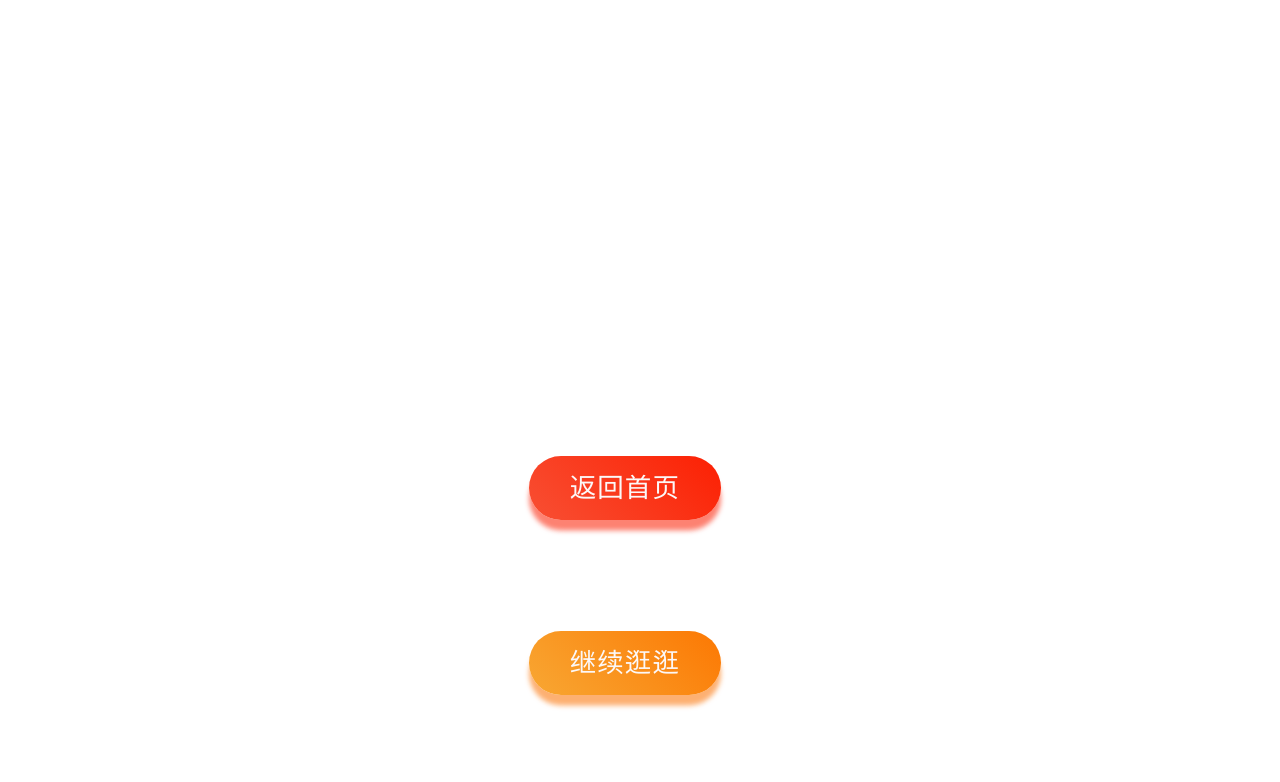
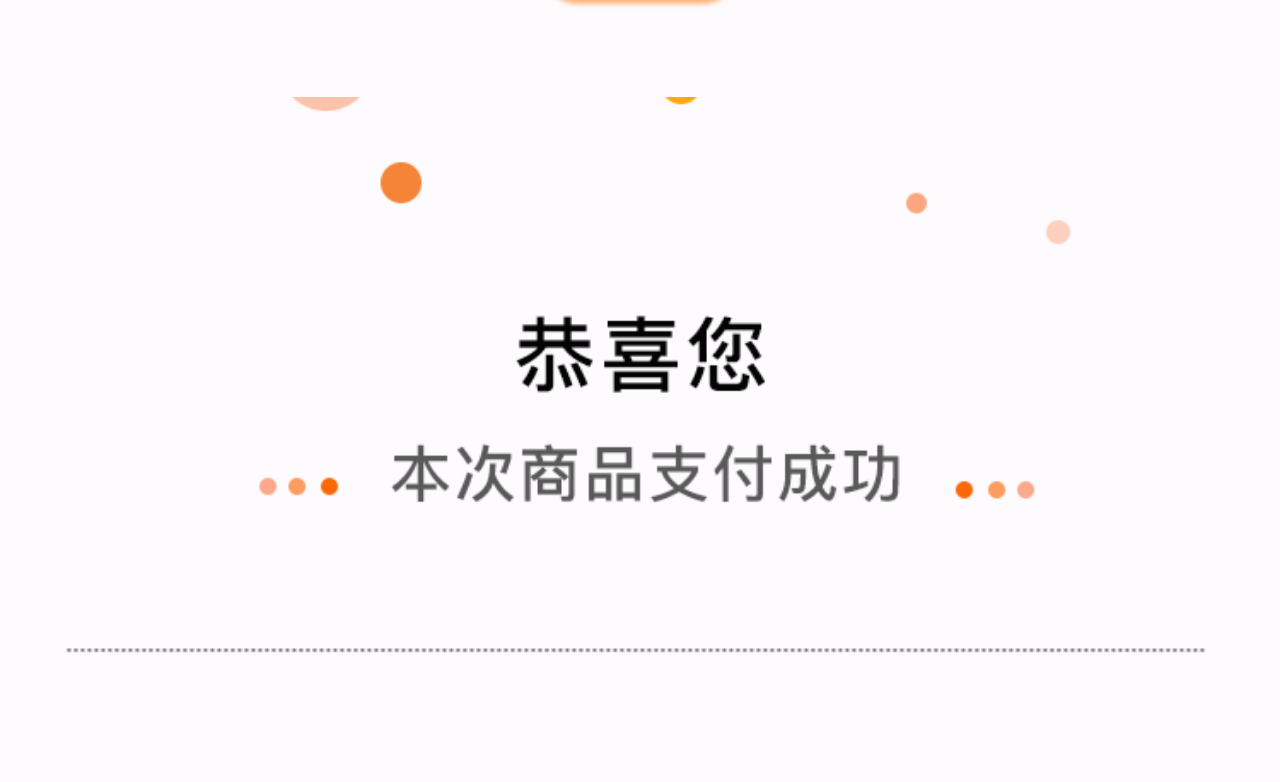
Before and after one commit to zzzfd/app, a plain HTML site: page app/payment success.html in a window 1280 px wide. Shown: the part 703-1485 px from the top of the page. Before the commit the page ends 800 px from the top, so only its background shows below. Drawn offline with Linux system fonts and the light colour scheme.

Commit message:
Update payment success.css

```diff
--- a/app/css/payment success.css
+++ b/app/css/payment success.css
@@ -1,6 +1,6 @@
 .header{
     width: 100%;
-    height:6.78rem;
+    height:100%;
 }
 .headerBox{
     width: 100%;
@@ -13,19 +13,20 @@
 }
 .footer{
     position:fixed;
-    top: 20rem;
+    bottom:0;
     width: 100%;
-    height: 6rem;
+    height: 5rem;
+    background:#fdfbfd;
 }
 .footerBox{
-    width: 7.02rem;
+    width: 100%;
     height: 100%;
     margin: 0 auto;
-    padding-left:1.5rem;
+    padding-left:calc((100% - 3.47rem)/2);
 }
 .footerBox .first{
-    margin-top: 1rem;
-    margin-bottom: 2rem;
+    margin-top: 0.2rem;
+    margin-bottom: 0.6rem;
     text-align: center;
     line-height: 1.16rem;
     width: 3.47rem;
```
